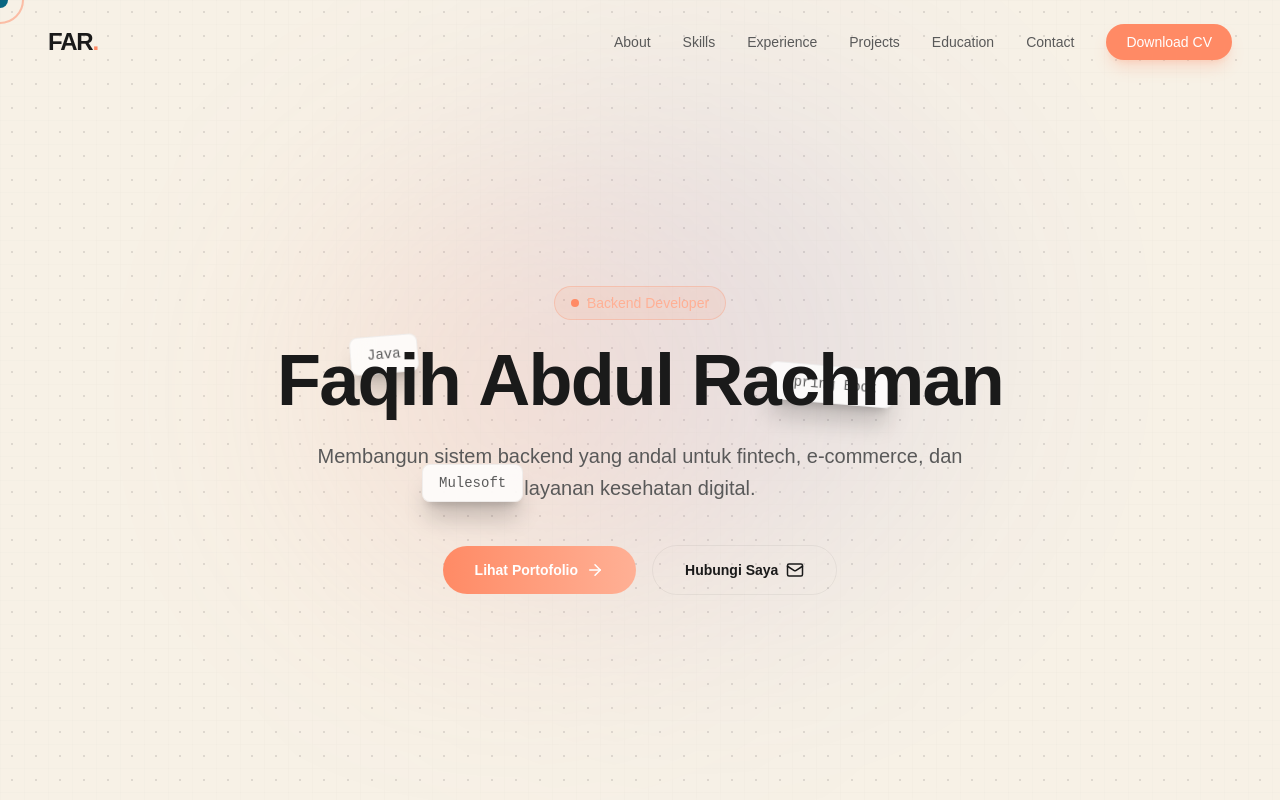
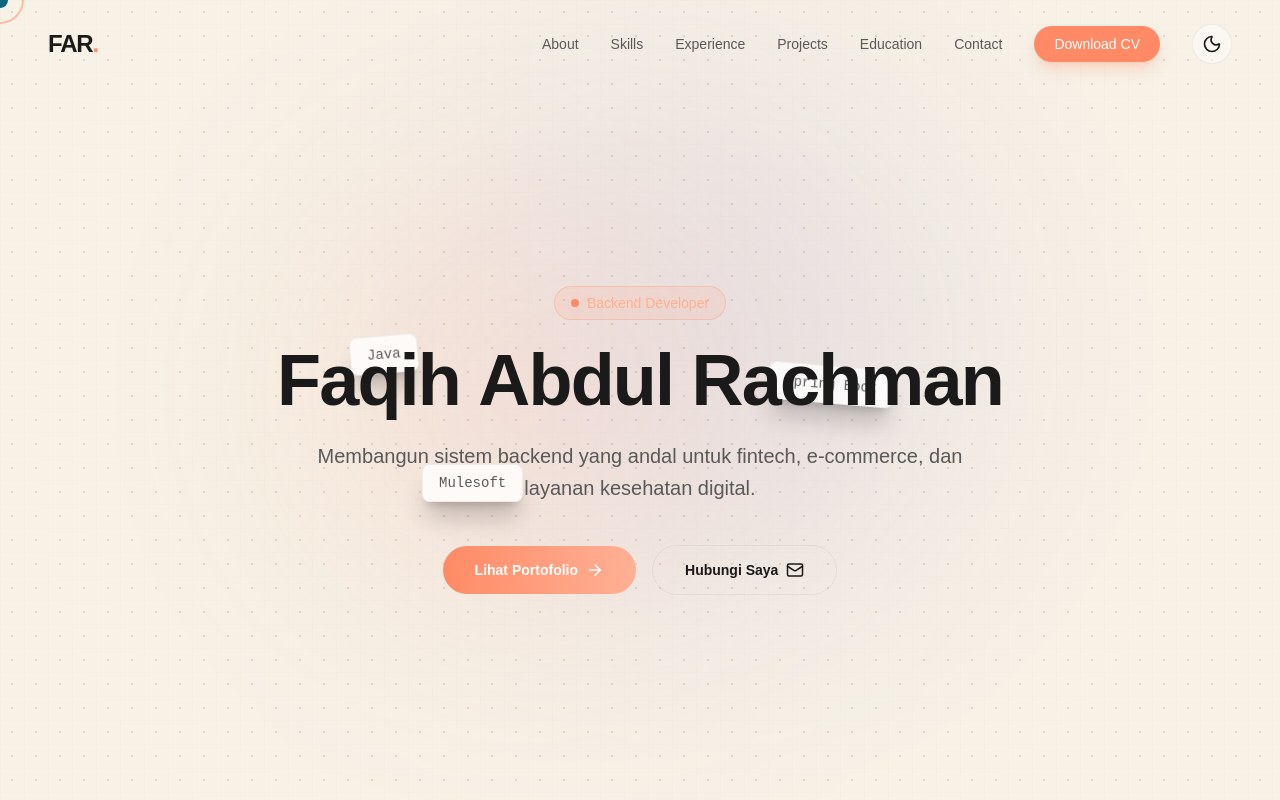
Before and after one commit to FaqihDev/portofilio-mine, a React (Vite) app: page / in a window 1280 px wide. Shown: the top 800 px of the page. Built offline with nearby package versions, Linux system fonts and the light colour scheme; the HTML template or start-up script is replaced by a standard one.

Commit message:
Add dark mode toggle and functionality

```diff
--- a/src/components/layout/Navbar.tsx
+++ b/src/components/layout/Navbar.tsx
@@ -5,6 +5,7 @@ import { motion, AnimatePresence } from "framer-motion";
 import { Menu, X } from "lucide-react";
 import { cn } from "@/lib/utils";
 import { profile } from "@/data/portfolio";
+import { ThemeToggle } from "@/components/ui/ThemeToggle";
 
 const navLinks = [
   { name: "About", href: "#about" },
@@ -89,16 +90,20 @@ export const Navbar = () => {
           >
             Download CV
           </a>
+          <ThemeToggle />
         </nav>
 
         {/* Mobile Nav Toggle */}
+        <div className="md:hidden flex items-center gap-4">
+          <ThemeToggle />
           <button
-          className="md:hidden text-text-primary p-2"
+            className="text-text-primary p-2"
             onClick={() => setIsMobileMenuOpen(true)}
             aria-label="Open Menu"
           >
             <Menu size={24} />
           </button>
+        </div>
       </div>
 
       {/* Mobile Drawer */}
--- /dev/null
+++ b/src/components/ui/ThemeToggle.tsx
@@ -0,0 +1,66 @@
+import { useEffect, useState } from "react";
+import { Moon, Sun } from "lucide-react";
+import { motion } from "framer-motion";
+
+export const ThemeToggle = () => {
+  const [isDark, setIsDark] = useState(false);
+
+  useEffect(() => {
+    // Check local storage or system preference on mount
+    const savedTheme = localStorage.getItem("theme");
+    const prefersDark = window.matchMedia("(prefers-color-scheme: dark)").matches;
+
+    if (savedTheme === "dark" || (!savedTheme && prefersDark)) {
+      setIsDark(true);
+      document.documentElement.classList.add("dark");
+    } else {
+      setIsDark(false);
+      document.documentElement.classList.remove("dark");
+    }
+  }, []);
+
+  const toggleTheme = () => {
+    if (isDark) {
+      document.documentElement.classList.remove("dark");
+      localStorage.setItem("theme", "light");
+      setIsDark(false);
+    } else {
+      document.documentElement.classList.add("dark");
+      localStorage.setItem("theme", "dark");
+      setIsDark(true);
+    }
+  };
+
+  return (
+    <button
+      onClick={toggleTheme}
+      className="relative p-2 rounded-full border border-border-subtle bg-bg-secondary/50 hover:bg-bg-card transition-colors z-50 overflow-hidden flex items-center justify-center w-10 h-10"
+      aria-label="Toggle theme"
+    >
+      <motion.div
+        initial={false}
+        animate={{
+          scale: isDark ? 0 : 1,
+          opacity: isDark ? 0 : 1,
+          rotate: isDark ? -90 : 0
+        }}
+        transition={{ duration: 0.2 }}
+        className="absolute"
+      >
+        <Moon size={20} className="text-text-primary" />
+      </motion.div>
+      <motion.div
+        initial={false}
+        animate={{
+          scale: isDark ? 1 : 0,
+          opacity: isDark ? 1 : 0,
+          rotate: isDark ? 0 : 90
+        }}
+        transition={{ duration: 0.2 }}
+        className="absolute"
+      >
+        <Sun size={20} className="text-text-primary" />
+      </motion.div>
+    </button>
+  );
+};
--- a/src/index.css
+++ b/src/index.css
@@ -19,6 +19,22 @@
   --skill-tools: #C2185B; /* Deep Pink */
   --skill-domain: #4527A0; /* Deep Purple */
   --skill-broker: #00838F; /* Deep Teal */
+}
+
+.dark {
+  --bg-primary: #020817;
+  --bg-secondary: #0f172a;
+  --bg-card: rgba(30, 41, 59, 0.6);
+  --text-primary: #f8fafc;
+  --text-secondary: #94a3b8;
+  --border: rgba(255, 255, 255, 0.1);
+
+  --skill-backend: #FF8A65;
+  --skill-db: #E8FF8A;
+  --skill-cloud: #B3E5FC;
+  --skill-tools: #FF8A65;
+  --skill-domain: #E8FF8A;
+  --skill-broker: #B3E5FC;
 }
 
 @theme inline {
```
Also changed, not shown: 5 other files (tests, documents, lock files or other folders). Lines whose indentation alone changed are shown as unchanged.
